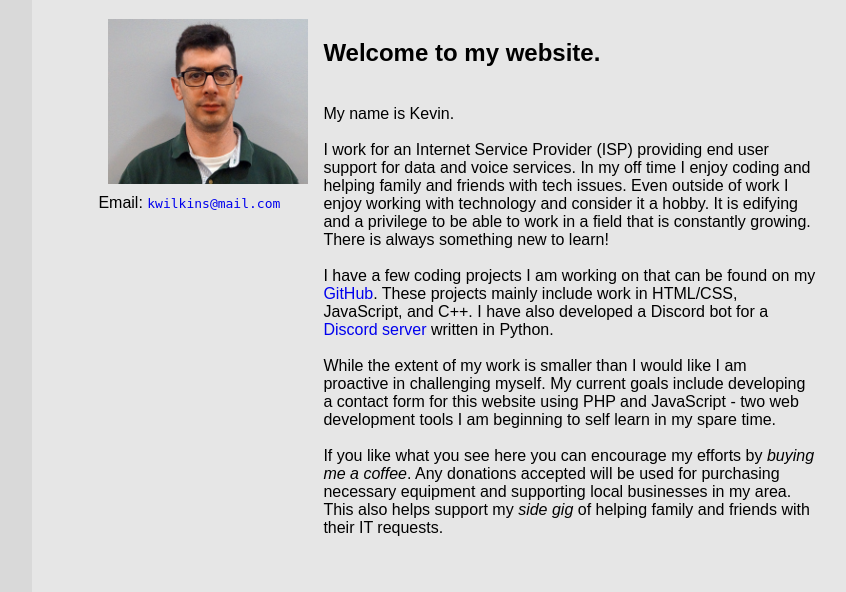
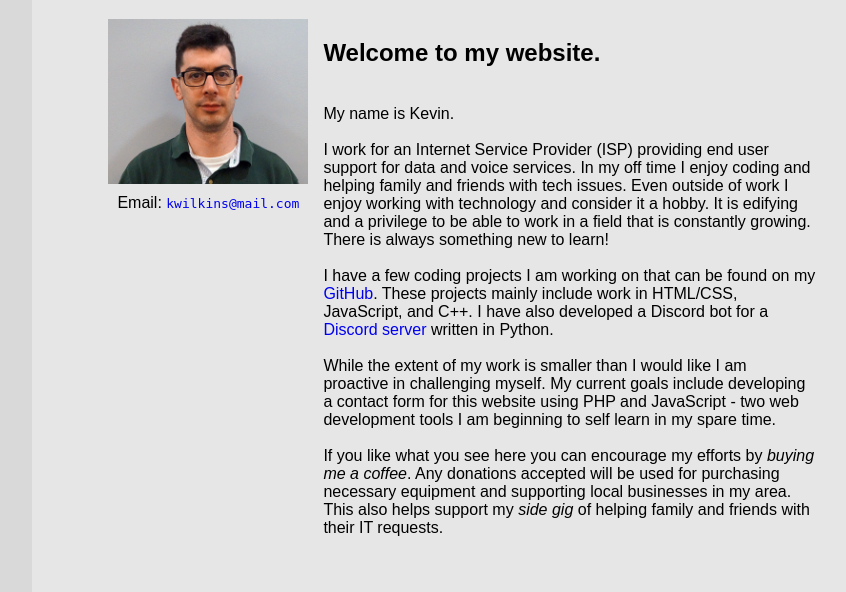
Before and after one commit to kawilkins/KevinWilkins, a PHP site: page / in a window 1280 px wide. Shown: the part 71-663 px from the top of the page, without its empty margins (275-1121 px from the left). Run offline with PHP 8.4, Linux system fonts and the light colour scheme.

```diff
--- a/index.html
+++ b/index.html
@@ -35,7 +35,9 @@
                 <img style="float: left; margin-left: 10px; margin-right: 10px; margin-bottom: 10px;" src="images/kwilkins.jpg" height="165px" width="200px">
 
                 <p class="paragraph">
-                    Email:  <a href="mailto:kwilkins@mail.com" class="email">kwilkins@mail.com</a>
+                    <center>
+                        Email:  <a href="mailto:kwilkins@mail.com" class="email">kwilkins@mail.com</a>
+                    </center>
                 </p>
             </div>
 
--- a/index.php
+++ b/index.php
@@ -35,7 +35,9 @@
                 <img style="float: left; margin-left: 10px; margin-right: 10px; margin-bottom: 10px;" src="images/kwilkins.jpg" height="165px" width="200px">
 
                 <p class="paragraph">
-                    Email:  <a href="mailto:kwilkins@mail.com" class="email">kwilkins@mail.com</a>
+                    <center>
+                        Email:  <a href="mailto:kwilkins@mail.com" class="email">kwilkins@mail.com</a>
+                    </center>
                 </p>
             </div>
 
```
